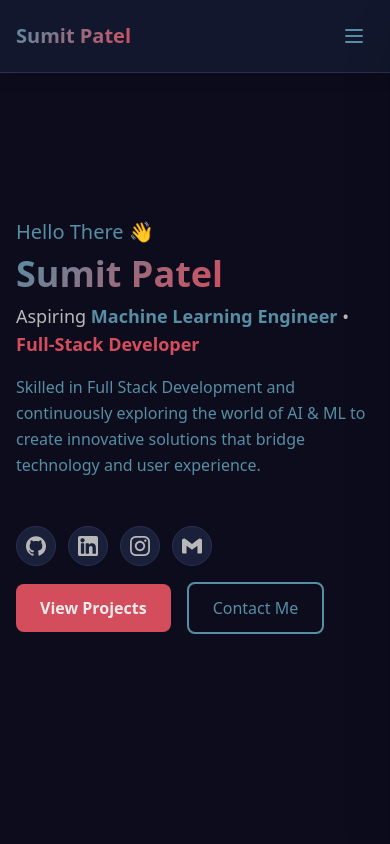
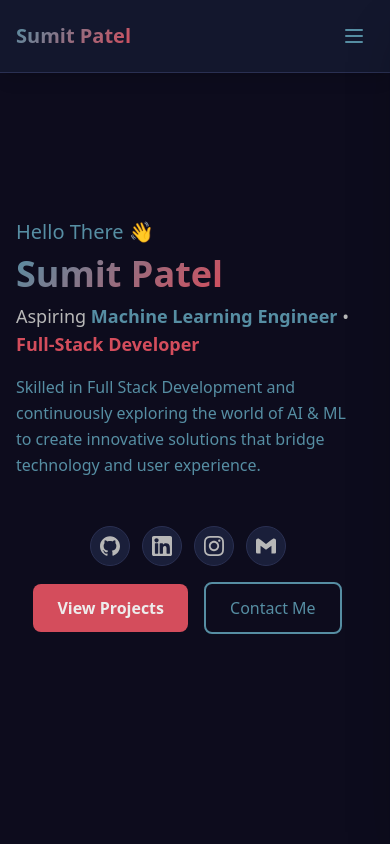
Before and after one commit to sumitpatel-2322/Sumit-Patel-Portfolio, a React (Vite) app: page / in a window 390 px wide. Shown: the top 844 px of the page. Built offline with nearby package versions, Linux system fonts and the light colour scheme.

Commit message:
Fixed the bug

```diff
--- a/src/components/Intro.jsx
+++ b/src/components/Intro.jsx
@@ -1,7 +1,28 @@
 import IconsFlex from "./IconsFlex";
 import useScrollReveal from "./useScrollReveal";
+
 function Intro() {
   useScrollReveal();
+
+  const smoothScrollTo = (elementId) => {
+    const element = document.getElementById(elementId);
+    if (element) {
+      const headerHeight = 80;
+      const elementPosition = element.getBoundingClientRect().top;
+      const offsetPosition = elementPosition + window.pageYOffset - headerHeight;
+
+      window.scrollTo({
+        top: offsetPosition,
+        behavior: 'smooth',
+      });
+    }
+  };
+
+  const handleNavClick = (e, targetId) => {
+    e.preventDefault();
+    smoothScrollTo(targetId);
+  };
+
   return (
     <div
       id="home"
@@ -10,38 +31,29 @@ function Intro() {
       <p className="text-xl sm:text-2xl text-text-muted animate-fade-in">
         Hello There 👋
       </p>
-
       <h1 className="text-4xl sm:text-5xl lg:text-6xl my-2 font-bold">
-        <span className="text-gradient">
-          Sumit Patel
-        </span>
+        <span className="text-gradient">Sumit Patel</span>
       </h1>
-
       <h2 className="text-lg sm:text-xl lg:text-2xl font-medium mb-4 text-text-secondary">
         Aspiring <span className="text-primary font-semibold">Machine Learning Engineer</span> • <span className="text-accent font-semibold">Full-Stack Developer</span>
       </h2>
-
       <p className="max-w-xl text-text-muted leading-relaxed mb-6">
-        Skilled in Full Stack Development and continuously exploring the world
-        of AI & ML to create innovative solutions that bridge technology and user experience.
+        Skilled in Full Stack Development and continuously exploring the world of AI & ML to create innovative solutions that bridge technology and user experience.
       </p>
-
-      <div className="mt-6 flex flex-wrap gap-4 items-center">
+      <div className="intro-buttons flex flex-wrap gap-4 items-center mt-6">
         <IconsFlex />
-
-        <a
-          href="#myprojects"
-          className="btn-primary inline-block text-center"
+        <button
+          onClick={(e) => handleNavClick(e, "myprojects")}
+          className="btn-primary"
         >
           View Projects
-        </a>
-
-        <a
-          href="#contact"
-          className="btn-outline inline-block text-center"
+        </button>
+        <button
+          onClick={(e) => handleNavClick(e, "contact")}
+          className="btn-outline"
         >
           Contact Me
-        </a>
+        </button>
       </div>
     </div>
   );
--- a/src/index.css
+++ b/src/index.css
@@ -54,6 +54,8 @@ html,body {
     caret-color: transparent;
     overflow-x: hidden;
     max-width: 100vw;
+    scrollbar-gutter: stable;
+    overflow-y: scroll;
 
 }
 
@@ -63,6 +65,17 @@ body {
     margin:0;
     padding: 0;
     overflow-x: hidden;
+}
+
+@media (max-width: 768px) {
+    html {
+    overflow-x: hidden;
+    overflow-y: scroll;
+    }
+    body {
+    overflow-x: hidden;
+    width: 100vw;
+    }
 }
 
 /* = Button Styles = */
@@ -115,6 +128,37 @@ body {
     background-color: var(--color-btn-outline-hover-bg);
     color: var(--color-btn-outline-hover-text);
     transform: translateY(-1px);
+}
+@media (max-width: 768px) {
+  .btn-primary,
+  .btn-secondary,
+  .btn-outline {
+    min-height: 48px;
+    min-width: 120px;
+    touch-action: manipulation;
+    -webkit-touch-callout: none;
+    -webkit-user-select: none;
+    user-select: none;
+    -webkit-tap-highlight-color: transparent;
+    transform: none !important;
+  }
+
+  .btn-primary:active,
+  .btn-secondary:active,
+  .btn-outline:active {
+    transform: scale(0.98);
+    opacity: 0.8;
+  }
+
+  .intro-buttons {
+    justify-content: center;
+    width: 100%;
+    gap: 1rem;
+  }
+
+  .intro-buttons > * {
+    flex-shrink: 0;
+  }
 }
 
 /* = Card/Section Styles = */
```
